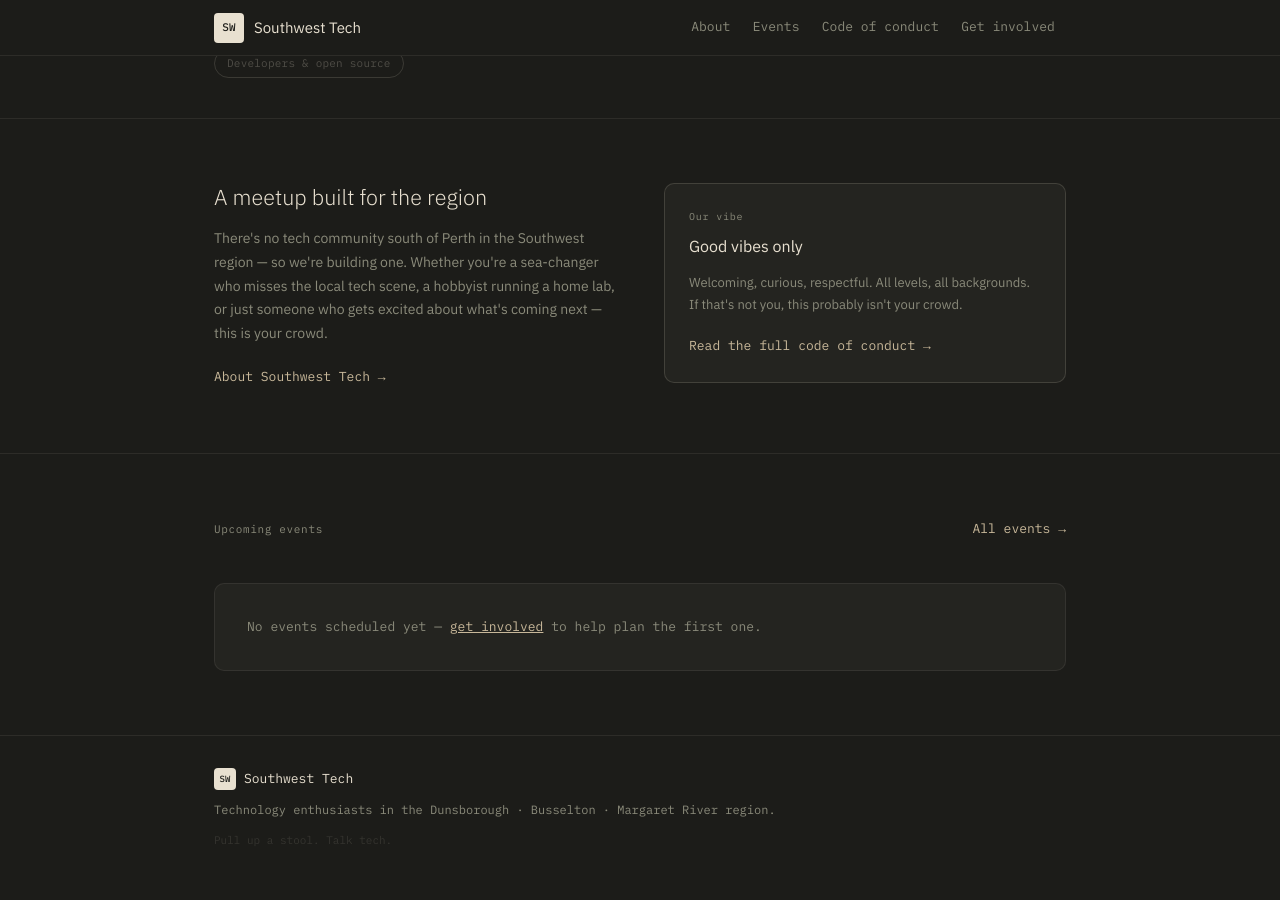
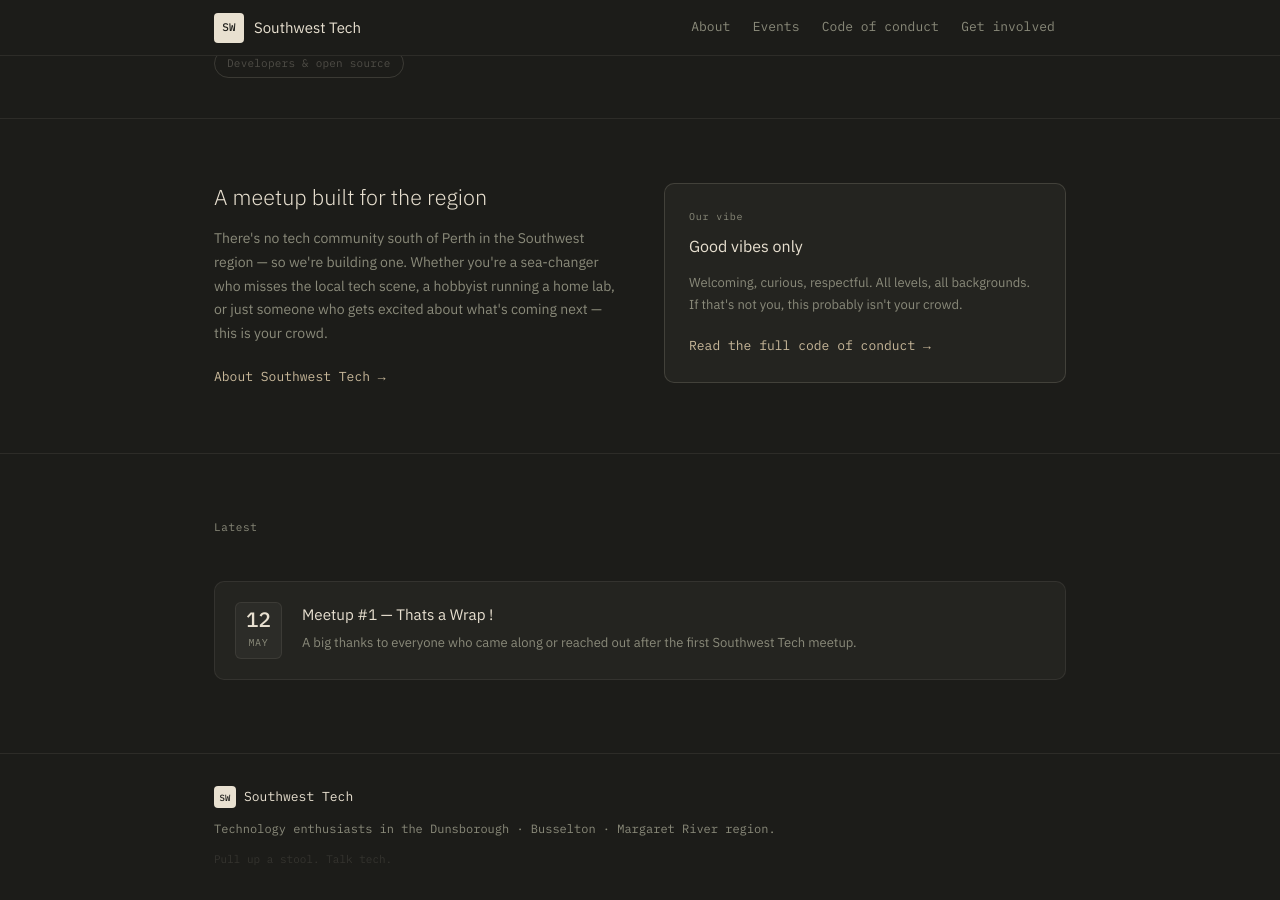
Before and after one commit to swtech-au/southwest-tech, a Jekyll site: the page built from index.html, in a window 1280 px wide and 900 px high, scrolled down 644 px. Built offline with Jekyll 4.4.1, drawn with Linux system fonts in a browser that asks for light colours.

Commit message:
Thats a wrap post

```diff
--- /dev/null
+++ b/_includes/post-card.html
@@ -0,0 +1,10 @@
+<div class="event-card">
+  <div class="event-card-date">
+    <span class="event-day">{{ include.post.date | date: "%-d" }}</span>
+    <span class="event-month">{{ include.post.date | date: "%b" }}</span>
+  </div>
+  <div class="event-card-body">
+    <h3><a href="{{ include.post.url | relative_url }}">{{ include.post.title }}</a></h3>
+    {% if include.post.excerpt %}<p class="event-card-desc">{{ include.post.excerpt | strip_html | truncatewords: 30 }}</p>{% endif %}
+  </div>
+</div>
--- /dev/null
+++ b/_posts/2026-05-12-first-meetup-wrap-up.md
@@ -0,0 +1,19 @@
+---
+title: "Meetup #1 — Thats a Wrap !"
+date: 2026-05-12
+excerpt: A big thanks to everyone who came along or reached out after the first Southwest Tech meetup.
+---
+
+Thanks to everyone who was able to make it on the weekend — or even just reached out to say you were keen and would like to come along to the next one.
+
+The first meetup went really well. Although I didn't get a chance to properly talk to everyone, there's clearly enough interest to keep this going, which is fantastic to see. A placeholder for the next one is coming soon.
+
+The current plan is to run these every six weeks or so -  I just need to line things up with my own availability, as I'm keen to make sure I can attend, help coordinate table bookings, and actually get in the mix with everyone.
+
+A big thanks to those who drove in from out of town, spread the word, and helped keep the conversations flowing throughout the afternoon.
+
+A special nod too to the Southwest makers community, who were very well represented on the day and have been instrumental in helping drive awareness and interest around the meetup. The overlap between the maker and tech communities is something that feels really valuable, and it was great to see that energy there from the beginning.
+
+Feedback, thoughts, and suggestions are all very welcome and encouraged.
+
+Looking forward to the next one.
--- a/index.html
+++ b/index.html
@@ -47,13 +47,16 @@ title: Southwest Tech
 <section class="events-preview">
   <div class="container">
     <div class="section-header-row">
-      <h2 class="section-label">Upcoming events</h2>
-      <a href="{{ '/events/' | relative_url }}" class="text-link">All events →</a>
+      <h2 class="section-label">Latest</h2>
     </div>
     {% assign upcoming = site.events | sort: 'date' | where_exp: "e", "e.date >= site.time" | limit: 3 %}
-    {% if upcoming.size > 0 %}
+    {% assign recent_posts = site.posts | limit: 3 %}
+    {% if upcoming.size > 0 or recent_posts.size > 0 %}
       {% for event in upcoming %}
         {% include event-card.html event=event %}
+      {% endfor %}
+      {% for post in recent_posts %}
+        {% include post-card.html post=post %}
       {% endfor %}
     {% else %}
     <div class="no-events">
```
